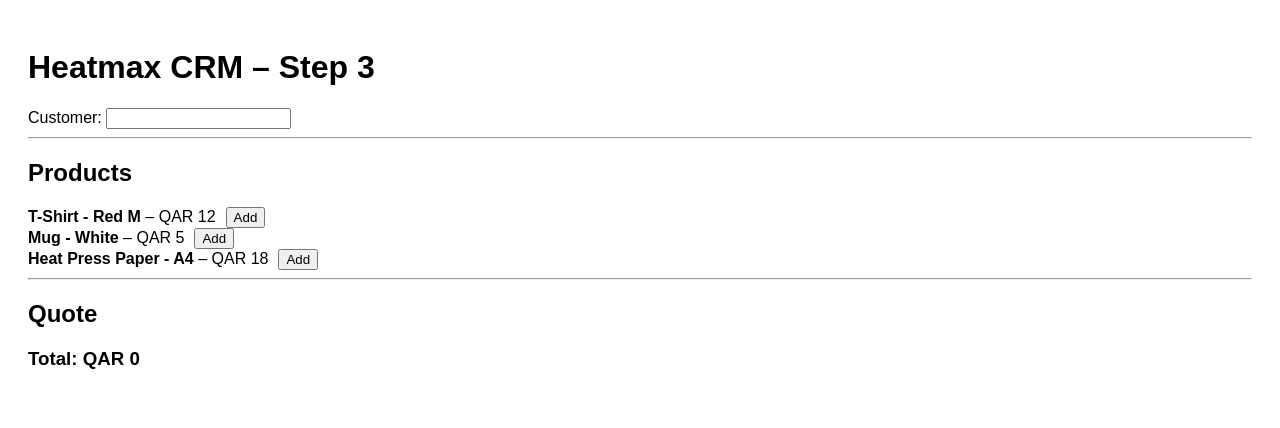
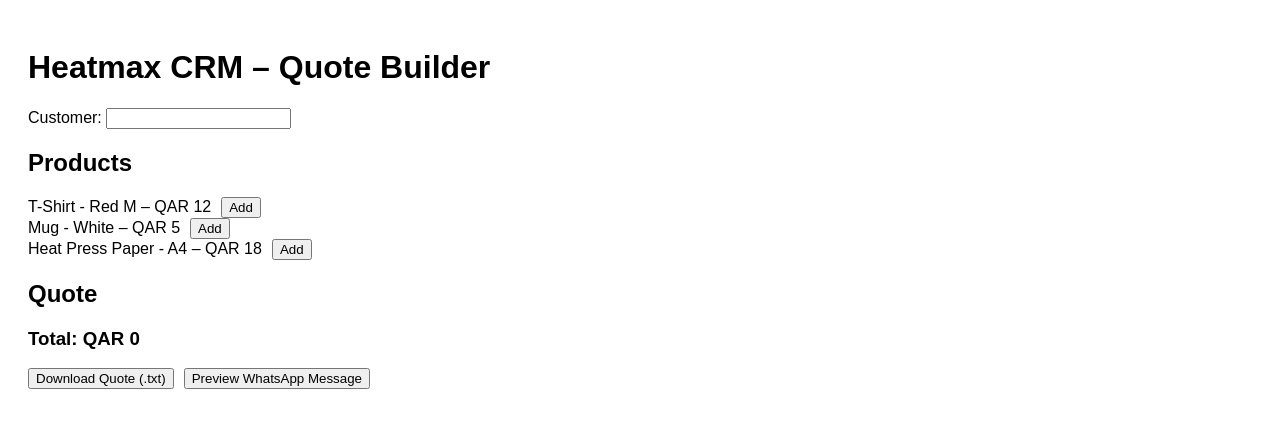
Before and after one commit to sujitashokdhumale/Heatmaxcrmtest, a React (Create React App) app: page / in a window 1280 px wide. Shown: the top 428 px of the page. Built offline with nearby package versions, Linux system fonts and the light colour scheme.

Commit message:
Add files via upload

```diff
--- a/src/App.js
+++ b/src/App.js
@@ -9,65 +9,81 @@ const productsList = [
 function App() {
   const [customer, setCustomer] = useState('');
   const [cart, setCart] = useState([]);
+  const [showPreview, setShowPreview] = useState(false);
 
   const addToCart = (product) => {
-    const exists = cart.find(item => item.sku === product.sku);
-    if (exists) {
-      setCart(cart.map(item =>
-        item.sku === product.sku ? { ...item, qty: item.qty + 1 } : item
-      ));
+    const existing = cart.find(i => i.sku === product.sku);
+    if (existing) {
+      setCart(cart.map(i => i.sku === product.sku ? { ...i, qty: i.qty + 1 } : i));
     } else {
       setCart([...cart, { ...product, qty: 1 }]);
     }
   };
 
   const updateQty = (sku, qty) => {
-    setCart(cart.map(item =>
-      item.sku === sku ? { ...item, qty: parseInt(qty) || 0 } : item
-    ));
+    setCart(cart.map(i => i.sku === sku ? { ...i, qty: parseInt(qty) || 0 } : i));
   };
 
   const removeItem = (sku) => {
-    setCart(cart.filter(item => item.sku !== sku));
+    setCart(cart.filter(i => i.sku !== sku));
   };
 
-  const total = cart.reduce((sum, item) => sum + item.price * item.qty, 0);
+  const total = cart.reduce((sum, i) => sum + i.qty * i.price, 0);
+
+  const getMessage = () => {
+    let msg = `Customer: ${customer}\n\nQuote:\n`;
+    cart.forEach(item => {
+      msg += `${item.name} x${item.qty} = QAR ${item.qty * item.price}\n`;
+    });
+    msg += `\nTotal: QAR ${total}`;
+    return msg;
+  };
+
+  const copyToClipboard = () => {
+    navigator.clipboard.writeText(getMessage());
+    alert('Message copied to clipboard');
+  };
+
+  const downloadPDF = () => {
+    const blob = new Blob([getMessage()], { type: 'text/plain' });
+    const link = document.createElement('a');
+    link.href = URL.createObjectURL(blob);
+    link.download = 'quote.txt';
+    link.click();
+  };
 
   return (
     <div style={{ padding: 20, fontFamily: 'Arial' }}>
-      <h1>Heatmax CRM – Step 3</h1>
+      <h1>Heatmax CRM – Quote Builder</h1>
       <div>
         <label>Customer: </label>
         <input value={customer} onChange={(e) => setCustomer(e.target.value)} />
       </div>
-      <hr />
       <h2>Products</h2>
-      {productsList.map(product => (
-        <div key={product.sku}>
-          <strong>{product.name}</strong> – QAR {product.price}
-          <button onClick={() => addToCart(product)} style={{ marginLeft: 10 }}>
-            Add
-          </button>
+      {productsList.map(p => (
+        <div key={p.sku}>
+          {p.name} – QAR {p.price}
+          <button onClick={() => addToCart(p)} style={{ marginLeft: 10 }}>Add</button>
         </div>
       ))}
-      <hr />
       <h2>Quote</h2>
-      {cart.map(item => (
-        <div key={item.sku}>
-          {item.name} – QAR {item.price} ×
-          <input
-            type="number"
-            value={item.qty}
-            onChange={(e) => updateQty(item.sku, e.target.value)}
-            style={{ width: 50, margin: '0 10px' }}
-          />
-          = QAR {item.price * item.qty}
-          <button onClick={() => removeItem(item.sku)} style={{ marginLeft: 10 }}>
-            Remove
-          </button>
+      {cart.map(i => (
+        <div key={i.sku}>
+          {i.name} – QAR {i.price} ×
+          <input type="number" value={i.qty} onChange={(e) => updateQty(i.sku, e.target.value)} style={{ width: 50 }} />
+          = QAR {i.qty * i.price}
+          <button onClick={() => removeItem(i.sku)} style={{ marginLeft: 10 }}>Remove</button>
         </div>
       ))}
       <h3>Total: QAR {total}</h3>
+      <button onClick={downloadPDF} style={{ marginRight: 10 }}>Download Quote (.txt)</button>
+      <button onClick={() => setShowPreview(!showPreview)}>Preview WhatsApp Message</button>
+      {showPreview && (
+        <div style={{ marginTop: 20 }}>
+          <textarea rows={8} value={getMessage()} readOnly style={{ width: '100%' }} />
+          <button onClick={copyToClipboard}>Copy to Clipboard</button>
+        </div>
+      )}
     </div>
   );
 }
```
